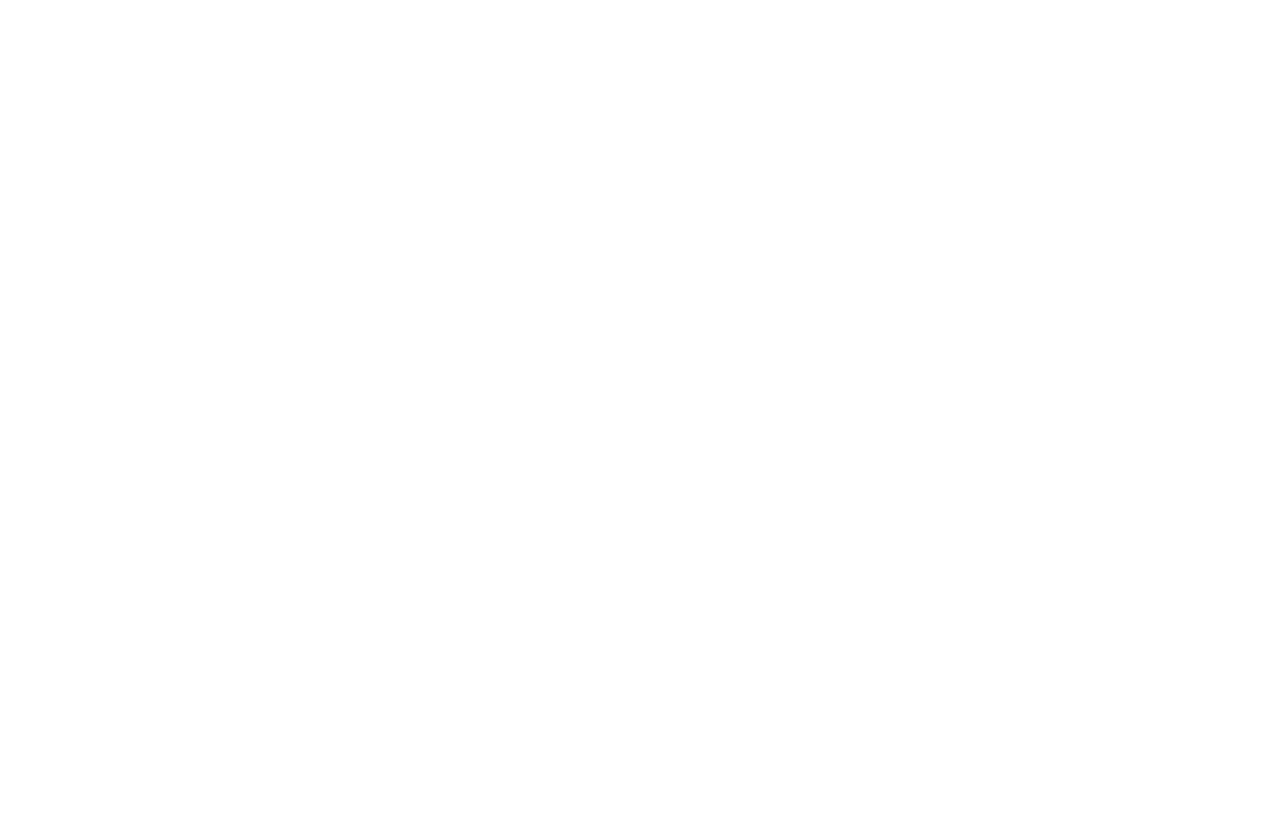
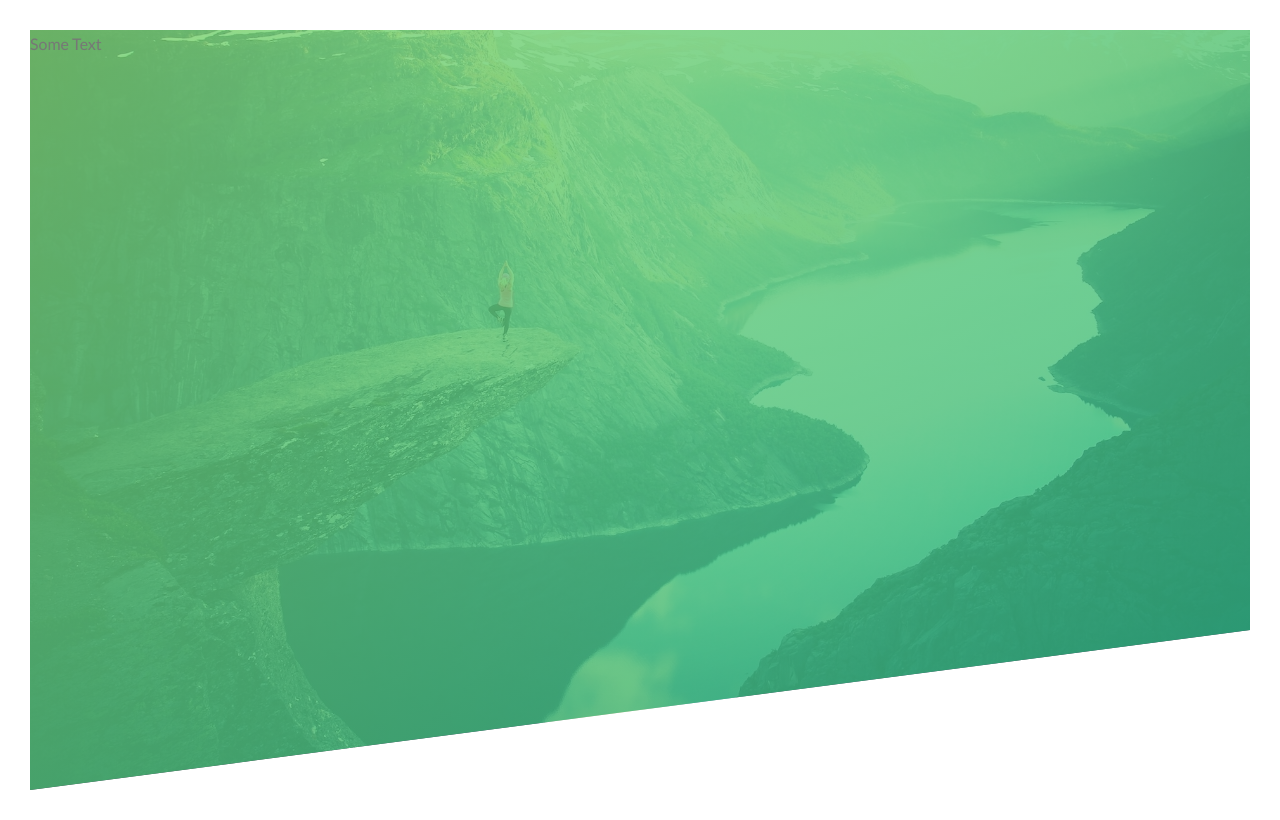
Before and after one commit to mlmcgeenc/advanced-css-course, a plain HTML site: page Natours/starter/index.html in a window 1280 px wide. Drawn offline with Linux system fonts and the light colour scheme; files that its build step writes are made by us from their sources.

Commit message:
add page header with image background and color overlay

```diff
--- a/Natours/starter/css/style.css
+++ b/Natours/starter/css/style.css
@@ -6,3 +6,38 @@ Medium green: #55c57a
 Dark green: #28b485
 
 */
+
+* {
+	margin: 0;
+	padding: 0;
+	box-sizing: border-box;
+}
+
+body {
+	font-family: "Lato", sans-serif;
+	font-weight: 400;
+	font-size: 16px;
+	line-height: 1.7;
+	color: #777;
+  padding: 30px;
+}
+
+.test {
+	border: 1px solid magenta;
+	background-color: rgb(255, 0, 255, 0.25);
+}
+
+.header {
+	height: 95vh;
+	background-image: linear-gradient(
+			to right bottom,
+			rgba(126, 213, 111, 0.8),
+			rgb(40, 180, 133, 0.8)
+		),
+		url(../img/hero.jpg);
+	background-size: cover;
+	background-position: top;
+
+  clip-path: polygon(0 0, 100% 0, 100% 75vh, 0 100%)
+  /* clip-path: polygon(50% 0, 50% 0, 100% 100%, 0 100%) */
+}
--- a/Natours/starter/index.html
+++ b/Natours/starter/index.html
@@ -13,7 +13,9 @@
         <title>Natours | Exciting tours for adventurous people</title>
     </head>
     <body>
-
+        <header class="header">
+          Some Text
+        </header>
 
     </body>
 </html>
```
